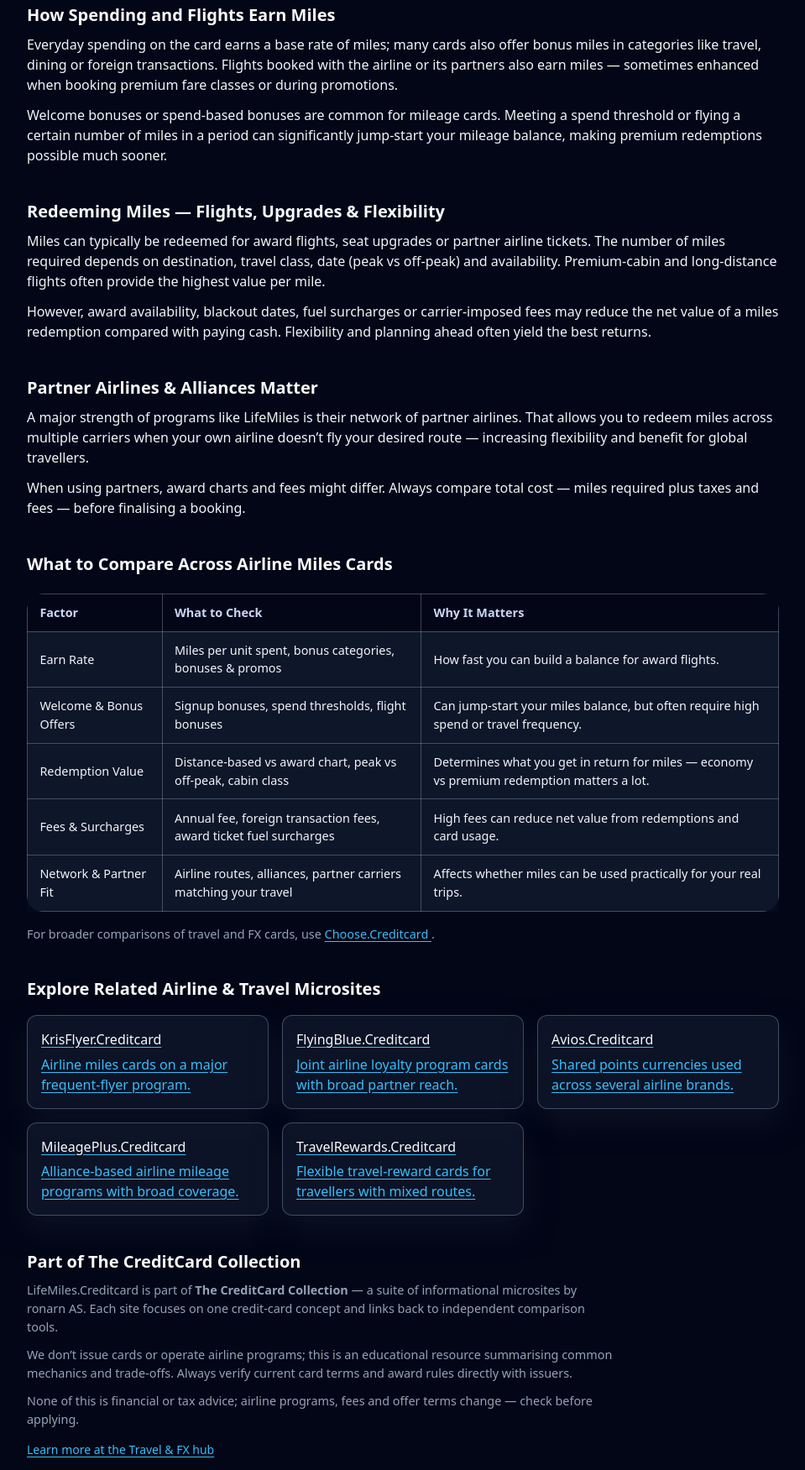
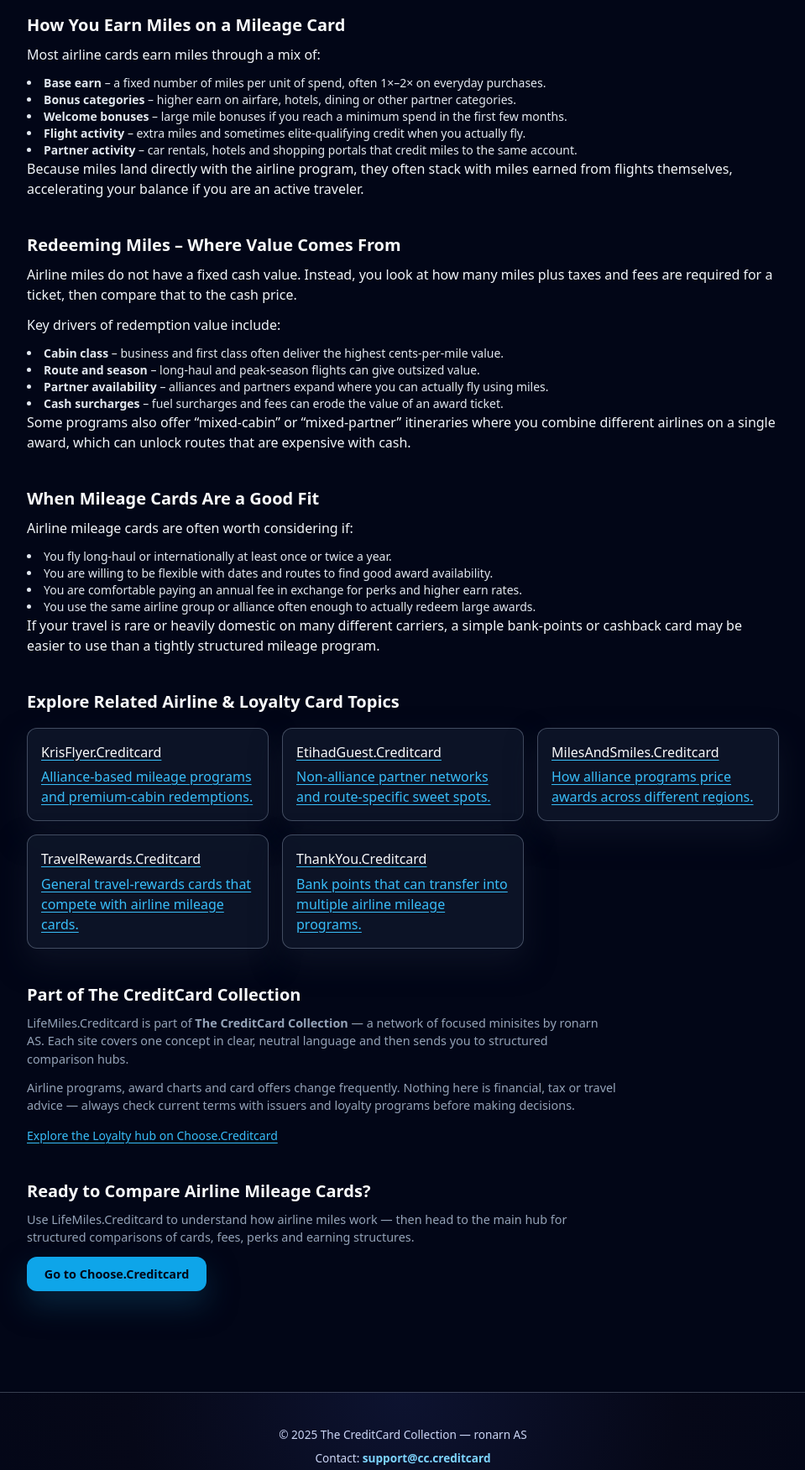
Before and after one commit to ChooseCreditCard/lifemiles.creditcard, a plain HTML site: page index.html in a window 1280 px wide. Shown: the part 699-2450 px from the top of the page at 84% size, without its empty margins (160-1119 px from the left). Drawn offline with nearby package versions, Linux system fonts and the light colour scheme.

Commit message:
Update index.html

```diff
--- a/index.html
+++ b/index.html
@@ -4,51 +4,55 @@
   <meta charset="UTF-8" />
   <meta name="viewport" content="width=device-width, initial-scale=1" />
 
-  <title>LifeMiles.Creditcard – Airline Miles & Loyalty Cards Explained</title>
-  <meta name="description" content="How LifeMiles-style airline credit cards work: earning miles on spending and flights, partner airlines, redemptions, fees and what to evaluate before choosing a miles card." />
+  <title>LifeMiles.Creditcard – Airline Miles & Star Alliance Reward Cards Explained</title>
+  <meta name="description" content="How LifeMiles-style airline mileage cards work: earning miles on cards and flights, partner redemptions, premium-cabin value and when airline miles beat simple cashback." />
   <meta name="robots" content="index,follow" />
   <link rel="canonical" href="https://lifemiles.creditcard/" />
 
   <!-- Open Graph -->
-  <meta property="og:title" content="LifeMiles.Creditcard – Airline Miles Cards & Programs Explained" />
-  <meta property="og:description" content="Independent overview of airline mileage credit cards using frequent-flyer miles — how you earn miles, redeem for flights or upgrades, partner networks, and value considerations." />
+  <meta property="og:title" content="LifeMiles.Creditcard – Airline Miles Explained" />
+  <meta property="og:description" content="Independent overview of airline mileage credit cards: how miles are earned, how partner redemptions work and when premium cabins offer outsized value." />
   <meta property="og:type" content="website" />
   <meta property="og:url" content="https://lifemiles.creditcard/" />
   <meta property="og:image" content="https://choose.creditcard/preview.png?utm_source=lifemiles.creditcard&utm_medium=referral&utm_campaign=og_image" />
 
   <!-- Twitter -->
   <meta name="twitter:card" content="summary_large_image" />
-  <meta name="twitter:title" content="LifeMiles.Creditcard – Airline Loyalty & Miles Cards" />
-  <meta name="twitter:description" content="See how LifeMiles-style airline credit cards turn spending into miles, how award redemptions work, and when a frequent-flyer card is worth it." />
+  <meta name="twitter:title" content="LifeMiles.Creditcard – Airline Cards & Miles" />
+  <meta name="twitter:description" content="Learn how airline mileage cards convert everyday spend into miles you can redeem across partner airlines, often for premium cabins." />
   <meta name="twitter:image" content="https://choose.creditcard/preview.png?utm_source=lifemiles.creditcard&utm_medium=referral&utm_campaign=twitter_image" />
 
   <!-- GA4 -->
   <script async src="https://www.googletagmanager.com/gtag/js?id=G-64FE63JQ3H"></script>
   <script>
     window.dataLayer = window.dataLayer || [];
-    function gtag(){dataLayer.push(arguments);}
+    function gtag(){ dataLayer.push(arguments); }
     gtag('js', new Date());
     gtag('config', 'G-64FE63JQ3H');
   </script>
 
-  <!-- Tailwind for styling -->
+  <!-- Tailwind for utility classes -->
   <script src="https://cdn.tailwindcss.com"></script>
+
+  <!-- Shared minisite styles -->
   <link rel="stylesheet" href="./styles.css" />
 </head>
+
 <body class="bg-slate-950 text-slate-100">
+  <!-- HEADER -->
   <header class="site-header">
     <div class="nav-inner max-w-6xl">
       <div class="brand">
         <div class="cc-logo">CC</div>
         <div class="brand-text">
           <div class="brand-title">LifeMiles.Creditcard</div>
-          <div class="brand-subtitle">Frequent-Flyer Miles & Credit Cards</div>
+          <div class="brand-subtitle">Airline Miles & Partner Awards</div>
         </div>
       </div>
       <nav class="nav-links" aria-label="Page navigation">
         <a href="#overview">Overview</a>
-        <a href="#earning">How You Earn Miles</a>
-        <a href="#redeem">Redeeming Miles</a>
+        <a href="#earning">Earning Miles</a>
+        <a href="#redeeming">Redeeming Miles</a>
       </nav>
     </div>
   </header>
@@ -61,163 +65,163 @@
       LifeMiles.Creditcard
     </div>
 
-    <!-- Hero -->
+    <!-- HERO -->
     <section class="hero">
       <div class="hero-content">
-        <h1>How LifeMiles-Style Airline Credit Cards Work</h1>
+        <h1>How Airline Mileage Credit Cards Turn Spend Into Flights</h1>
         <p class="hero-lead">
-          Frequent-flyer cards that earn miles like LifeMiles turn everyday spend and flights into travel currency. This page explains the earning mechanics, redemption options, partner networks and trade-offs you should know before applying.
+          Airline mileage cards convert your daily spending into miles redeemable across partners and alliances.
+          This page explains how miles are earned, how redemptions are priced — and when they beat simple cashback.
         </p>
-        <a class="cta" href="https://choose.creditcard/travel/?utm_source=lifemiles.creditcard&utm_medium=referral&utm_campaign=hero_cta">
-          Compare airline & travel cards
+        <a class="cta"
+           href="https://choose.creditcard/loyalty/?utm_source=lifemiles.creditcard&utm_medium=referral&utm_campaign=hero_cta">
+          Compare airline & loyalty cards
         </a>
       </div>
     </section>
 
-    <!-- Overview -->
+    <!-- OVERVIEW -->
     <section id="overview" class="section">
-      <h2>What Is a Frequent-Flyer Miles Card?</h2>
-      <p>A frequent-flyer miles credit card is a card tied to one airline’s loyalty program. Instead of earning cashback, you collect airline miles — earned through both spending and flights — which can be redeemed for award tickets, upgrades or partner flights.</p>
-      <p>Frequent-flyer cards often provide the most value for travellers who fly regularly — especially on long-haul or premium-class flights. Their usefulness depends heavily on how the airline’s network and partners match your travel patterns.</p>
-    </section>
-
-    <!-- Earning Mechanics -->
-    <section id="earning" class="section">
-      <h2>How Spending and Flights Earn Miles</h2>
-      <p>Everyday spending on the card earns a base rate of miles; many cards also offer bonus miles in categories like travel, dining or foreign transactions. Flights booked with the airline or its partners also earn miles — sometimes enhanced when booking premium fare classes or during promotions.</p>
-      <p>Welcome bonuses or spend-based bonuses are common for mileage cards. Meeting a spend threshold or flying a certain number of miles in a period can significantly jump-start your mileage balance, making premium redemptions possible much sooner.</p>
-    </section>
-
-    <!-- Redeeming -->
-    <section id="redeem" class="section">
-      <h2>Redeeming Miles — Flights, Upgrades & Flexibility</h2>
-      <p>Miles can typically be redeemed for award flights, seat upgrades or partner airline tickets. The number of miles required depends on destination, travel class, date (peak vs off-peak) and availability. Premium-cabin and long-distance flights often provide the highest value per mile.</p>
-      <p>However, award availability, blackout dates, fuel surcharges or carrier-imposed fees may reduce the net value of a miles redemption compared with paying cash. Flexibility and planning ahead often yield the best returns.</p>
-    </section>
-
-    <!-- Partners & Network -->
-    <section class="section">
-      <h2>Partner Airlines & Alliances Matter</h2>
-      <p>A major strength of programs like LifeMiles is their network of partner airlines. That allows you to redeem miles across multiple carriers when your own airline doesn’t fly your desired route — increasing flexibility and benefit for global travellers.</p>
-      <p>When using partners, award charts and fees might differ. Always compare total cost — miles required plus taxes and fees — before finalising a booking.</p>
-    </section>
-
-    <!-- Value & Suitability</section>
-    <section class="section">
-      <h2>When a Miles Card Is Worth It — and When It’s Not</h2>
-      <p>If you fly regularly — especially on long-haul, international or premium-class flights — a frequent-flyer miles card can offer substantial value. Miles redemptions can pay off if used strategically and ahead of time.</p>
-      <p>On the other hand, if you rarely fly or mostly use low-cost carriers, a flexible travel-rewards card or cashback card can be more predictable. Frequent-flyer miles cards require matching habits to network reach to truly shine.</p>
-    </section>
-
-    <!-- Comparison Table -->
-    <section class="section">
-      <h2>What to Compare Across Airline Miles Cards</h2>
-      <div class="table-wrap">
-        <table class="table">
-          <thead>
-            <tr>
-              <th>Factor</th>
-              <th>What to Check</th>
-              <th>Why It Matters</th>
-            </tr>
-          </thead>
-          <tbody>
-            <tr>
-              <td>Earn Rate</td>
-              <td>Miles per unit spent, bonus categories, bonuses & promos</td>
-              <td>How fast you can build a balance for award flights.</td>
-            </tr>
-            <tr>
-              <td>Welcome & Bonus Offers</td>
-              <td>Signup bonuses, spend thresholds, flight bonuses</td>
-              <td>Can jump-start your miles balance, but often require high spend or travel frequency.</td>
-            </tr>
-            <td>Redemption Value</td>
-              <td>Distance-based vs award chart, peak vs off-peak, cabin class</td>
-              <td>Determines what you get in return for miles — economy vs premium redemption matters a lot.</td>
-            </tr>
-            <tr>
-              <td>Fees & Surcharges</td>
-              <td>Annual fee, foreign transaction fees, award ticket fuel surcharges</td>
-              <td>High fees can reduce net value from redemptions and card usage.</td>
-            </tr>
-            <tr>
-              <td>Network & Partner Fit</td>
-              <td>Airline routes, alliances, partner carriers matching your travel</td>
-              <td>Affects whether miles can be used practically for your real trips.</td>
-            </tr>
-          </tbody>
-        </table>
-      </div>
-      <p class="small">
-        For broader comparisons of travel and FX cards, use
-        <a href="https://choose.creditcard/travel/?utm_source=lifemiles.creditcard&utm_medium=referral&utm_campaign=comparison_section">
-          Choose.Creditcard
-        </a>.
+      <h2>What Is an Airline Mileage Credit Card?</h2>
+      <p>
+        An airline mileage credit card is co-branded with a specific frequent-flyer program. Instead of earning generic
+        points or cashback, you earn miles that sit directly in a loyalty account and follow that program’s rules.
+      </p>
+      <p>
+        These miles can usually be redeemed on the main airline and on partner carriers within an alliance or partnership
+        network, opening up more routes and cabins than a single airline alone.
+      </p>
+      <p>
+        Mileage cards are typically most valuable for travelers who fly at least a few times per year and are willing
+        to learn basic redemption strategies to avoid poor-value options.
       </p>
     </section>
 
-    <!-- Cluster Links -->
+    <!-- EARNING -->
+    <section id="earning" class="section">
+      <h2>How You Earn Miles on a Mileage Card</h2>
+      <p>Most airline cards earn miles through a mix of:</p>
+      <ul class="list-disc list-inside text-sm text-slate-200">
+        <li><strong>Base earn</strong> – a fixed number of miles per unit of spend, often 1×–2× on everyday purchases.</li>
+        <li><strong>Bonus categories</strong> – higher earn on airfare, hotels, dining or other partner categories.</li>
+        <li><strong>Welcome bonuses</strong> – large mile bonuses if you reach a minimum spend in the first few months.</li>
+        <li><strong>Flight activity</strong> – extra miles and sometimes elite-qualifying credit when you actually fly.</li>
+        <li><strong>Partner activity</strong> – car rentals, hotels and shopping portals that credit miles to the same account.</li>
+      </ul>
+      <p>
+        Because miles land directly with the airline program, they often stack with miles earned from flights themselves,
+        accelerating your balance if you are an active traveler.
+      </p>
+    </section>
+
+    <!-- REDEEMING -->
+    <section id="redeeming" class="section">
+      <h2>Redeeming Miles – Where Value Comes From</h2>
+      <p>
+        Airline miles do not have a fixed cash value. Instead, you look at how many miles plus taxes and fees are required
+        for a ticket, then compare that to the cash price.
+      </p>
+      <p>Key drivers of redemption value include:</p>
+      <ul class="list-disc list-inside text-sm text-slate-200">
+        <li><strong>Cabin class</strong> – business and first class often deliver the highest cents-per-mile value.</li>
+        <li><strong>Route and season</strong> – long-haul and peak-season flights can give outsized value.</li>
+        <li><strong>Partner availability</strong> – alliances and partners expand where you can actually fly using miles.</li>
+        <li><strong>Cash surcharges</strong> – fuel surcharges and fees can erode the value of an award ticket.</li>
+      </ul>
+      <p>
+        Some programs also offer “mixed-cabin” or “mixed-partner” itineraries where you combine different airlines on a
+        single award, which can unlock routes that are expensive with cash.
+      </p>
+    </section>
+
+    <!-- WHEN IT MAKES SENSE -->
     <section class="section">
-      <h2>Explore Related Airline & Travel Microsites</h2>
+      <h2>When Mileage Cards Are a Good Fit</h2>
+      <p>Airline mileage cards are often worth considering if:</p>
+      <ul class="list-disc list-inside text-sm text-slate-200">
+        <li>You fly long-haul or internationally at least once or twice a year.</li>
+        <li>You are willing to be flexible with dates and routes to find good award availability.</li>
+        <li>You are comfortable paying an annual fee in exchange for perks and higher earn rates.</li>
+        <li>You use the same airline group or alliance often enough to actually redeem large awards.</li>
+      </ul>
+      <p>
+        If your travel is rare or heavily domestic on many different carriers, a simple bank-points or cashback card may
+        be easier to use than a tightly structured mileage program.
+      </p>
+    </section>
+
+    <!-- CLUSTER LINKS -->
+    <section class="section">
+      <h2>Explore Related Airline & Loyalty Card Topics</h2>
       <div class="cluster-grid">
-        <a class="cluster-card" href="https://krisflyer.creditcard/?utm_source=lifemiles.creditcard&utm_medium=referral&utm_campaign=cluster_krisflyer">
+        <a class="cluster-card"
+           href="https://krisflyer.creditcard/?utm_source=lifemiles.creditcard&utm_medium=referral&utm_campaign=cluster_krisflyer">
           <h3>KrisFlyer.Creditcard</h3>
-          <p>Airline miles cards on a major frequent-flyer program.</p>
+          <p>Alliance-based mileage programs and premium-cabin redemptions.</p>
         </a>
-        <a class="cluster-card" href="https://flyingblue.creditcard/?utm_source=lifemiles.creditcard&utm_medium=referral&utm_campaign=cluster_flyingblue">
-          <h3>FlyingBlue.Creditcard</h3>
-          <p>Joint airline loyalty program cards with broad partner reach.</p>
+
+        <a class="cluster-card"
+           href="https://etihadguest.creditcard/?utm_source=lifemiles.creditcard&utm_medium=referral&utm_campaign=cluster_etihadguest">
+          <h3>EtihadGuest.Creditcard</h3>
+          <p>Non-alliance partner networks and route-specific sweet spots.</p>
         </a>
-        <a class="cluster-card" href="https://avios.creditcard/?utm_source=lifemiles.creditcard&utm_medium=referral&utm_campaign=cluster_avios">
-          <h3>Avios.Creditcard</h3>
-          <p>Shared points currencies used across several airline brands.</p>
+
+        <a class="cluster-card"
+           href="https://milesandsmiles.creditcard/?utm_source=lifemiles.creditcard&utm_medium=referral&utm_campaign=cluster_milesandsmiles">
+          <h3>MilesAndSmiles.Creditcard</h3>
+          <p>How alliance programs price awards across different regions.</p>
         </a>
-        <a class="cluster-card" href="https://mileageplus.creditcard/?utm_source=lifemiles.creditcard&utm_medium=referral&utm_campaign=cluster_mileageplus">
-          <h3>MileagePlus.Creditcard</h3>
-          <p>Alliance-based airline mileage programs with broad coverage.</p>
+
+        <a class="cluster-card"
+           href="https://travelrewards.creditcard/?utm_source=lifemiles.creditcard&utm_medium=referral&utm_campaign=cluster_travelrewards">
+          <h3>TravelRewards.Creditcard</h3>
+          <p>General travel-rewards cards that compete with airline mileage cards.</p>
         </a>
-        <a class="cluster-card" href="https://travelrewards.creditcard/?utm_source=lifemiles.creditcard&utm_medium=referral&utm_campaign=cluster_travelrewards">
-          <h3>TravelRewards.Creditcard</h3>
-          <p>Flexible travel-reward cards for travellers with mixed routes.</p>
+
+        <a class="cluster-card"
+           href="https://thankyou.creditcard/?utm_source=lifemiles.creditcard&utm_medium=referral&utm_campaign=cluster_thankyou">
+          <h3>ThankYou.Creditcard</h3>
+          <p>Bank points that can transfer into multiple airline mileage programs.</p>
         </a>
       </div>
     </section>
 
-    <!-- Collection Section -->
+    <!-- COLLECTION / HUB SNIPPET -->
     <section class="section">
       <h2>Part of The CreditCard Collection</h2>
       <p class="small">
-        LifeMiles.Creditcard is part of <strong>The CreditCard Collection</strong> — a suite of informational microsites by ronarn AS. Each site focuses on one credit-card concept and links back to independent comparison tools.
+        LifeMiles.Creditcard is part of <strong>The CreditCard Collection</strong> — a network of focused minisites by ronarn AS.
+        Each site covers one concept in clear, neutral language and then sends you to structured comparison hubs.
       </p>
       <p class="small">
-        We don’t issue cards or operate airline programs; this is an educational resource summarising common mechanics and trade-offs. Always verify current card terms and award rules directly with issuers.
-      </p>
-      <p class="small">
-        None of this is financial or tax advice; airline programs, fees and offer terms change — check before applying.
+        Airline programs, award charts and card offers change frequently. Nothing here is financial, tax or travel advice —
+        always check current terms with issuers and loyalty programs before making decisions.
       </p>
 
-      <!-- HUB SNIPPET – Travel & FX hub -->
+      <!-- Loyalty hub snippet -->
       <div class="hub-link">
-        <a href="https://choose.creditcard/travel/?utm_source=lifemiles.creditcard&utm_medium=referral&utm_campaign=minisite_to_hub"
+        <a href="https://choose.creditcard/loyalty/?utm_source=lifemiles.creditcard&utm_medium=referral&utm_campaign=minisite_to_loyalty_hub"
            class="text-sm text-slate-600 hover:text-slate-900">
-          Learn more at the Travel &amp; FX hub
+          Explore the Loyalty hub on Choose.Creditcard
         </a>
       </div>
     </section>
 
-    <!-- CTA -->
+    <!-- BOTTOM CTA -->
     <section class="section">
-      <h2>Ready to Compare Airline & Travel Cards?</h2>
+      <h2>Ready to Compare Airline Mileage Cards?</h2>
       <p class="small">
-        Use LifeMiles.Creditcard to understand how frequent-flyer cards work — then visit the main hub to compare actual offers, fees, miles rates and benefits side by side.
+        Use LifeMiles.Creditcard to understand how airline miles work — then head to the main hub for structured comparisons
+        of cards, fees, perks and earning structures.
       </p>
-      <a class="cta" href="https://choose.creditcard/travel/?utm_source=lifemiles.creditcard&utm_medium=referral&utm_campaign=bottom_cta">
+      <a class="cta"
+         href="https://choose.creditcard/?utm_source=lifemiles.creditcard&utm_medium=referral&utm_campaign=bottom_cta">
         Go to Choose.Creditcard
       </a>
     </section>
   </main>
 
+  <!-- FOOTER -->
   <footer class="mini-footer">
     <p class="mini-footer-main">© 2025 The CreditCard Collection — ronarn AS</p>
     <p class="mini-footer-contact">
```
